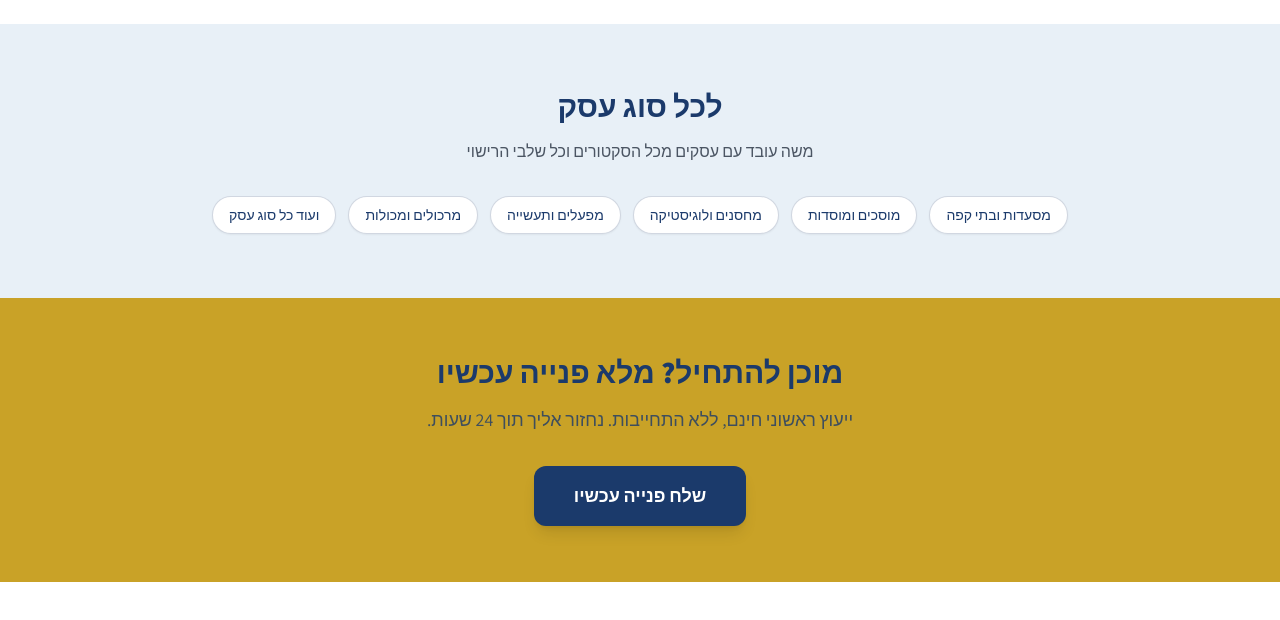
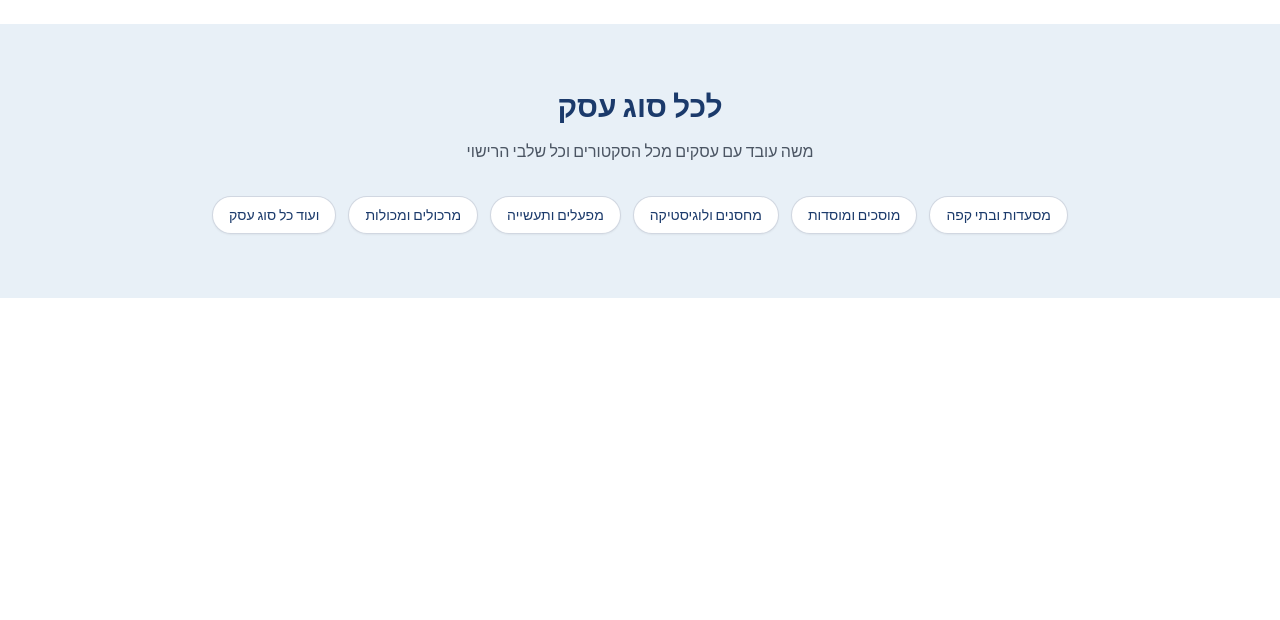
Before and after one commit to Alex-ge-ge/moshe-ventura, a Next.js app: page / in a window 1280 px wide. Shown: the part 1476-2096 px from the top of the page. Built offline with nearby package versions, Linux system fonts and the light colour scheme.

Commit message:
Remove duplicate CTA banner — cinematic footer handles it

```diff
--- a/src/app/page.tsx
+++ b/src/app/page.tsx
@@ -182,23 +182,6 @@ export default function HomePage() {
         </div>
       </section>
 
-      {/* CTA BANNER */}
-      <section className="bg-[#C9A227] py-14 px-4 text-center">
-        <div className="max-w-3xl mx-auto">
-          <h2 className="text-3xl font-extrabold text-[#1B3A6B] mb-4">
-            מוכן להתחיל? מלא פנייה עכשיו
-          </h2>
-          <p className="text-[#1B3A6B]/80 mb-8 text-lg">
-            ייעוץ ראשוני חינם, ללא התחייבות. נחזור אליך תוך 24 שעות.
-          </p>
-          <Link
-            href="/contact"
-            className="inline-block bg-[#1B3A6B] hover:bg-[#0d1f3c] text-white font-bold px-10 py-4 rounded-xl text-lg transition-all shadow-lg"
-          >
-            שלח פנייה עכשיו
-          </Link>
-        </div>
-      </section>
     </div>
   );
 }
```
